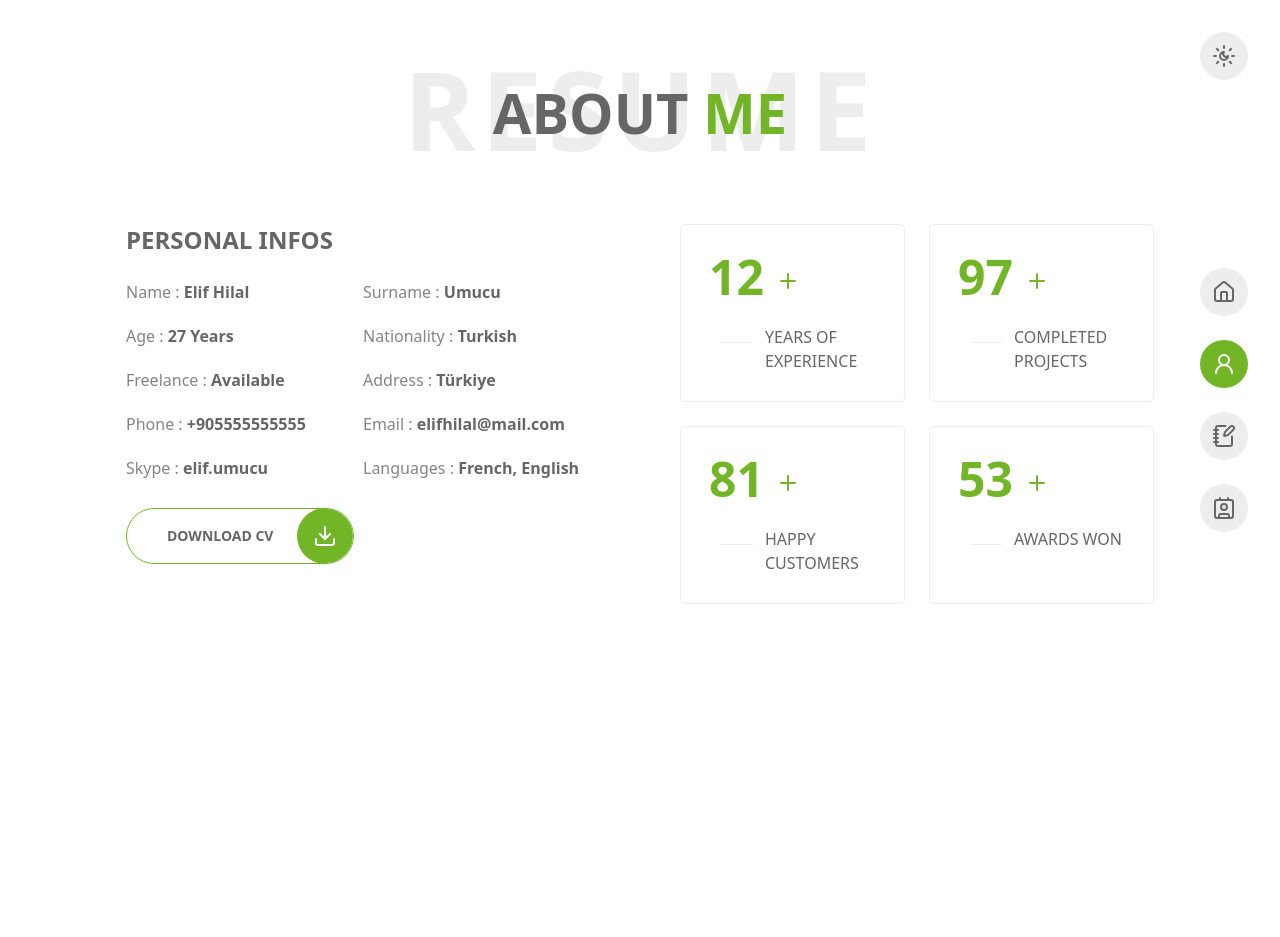
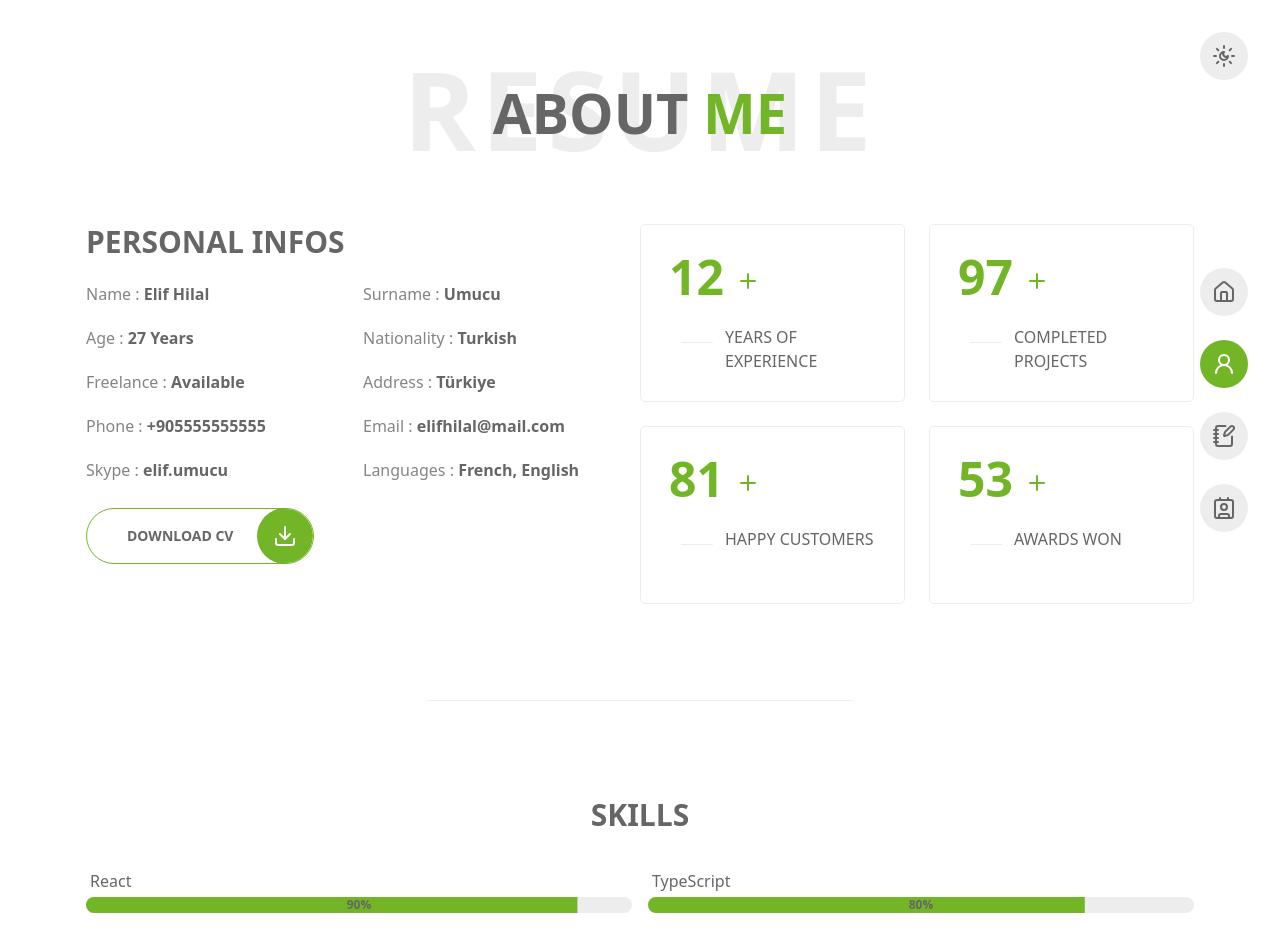
Before and after one commit to Ozavsar/ehilal, a Next.js app: page /about in a window 1280 px wide. Shown: the top 937 px of the page. Before the commit the page ends 800 px from the top, so only its background shows below. Built offline with nearby package versions, Linux system fonts and the light colour scheme.

Commit message:
feat: Add @radix-ui/react-progress dependency and implement SkillsSection in AboutContainer

```diff
--- a/package.json
+++ b/package.json
@@ -9,6 +9,7 @@
     "lint": "next lint"
   },
   "dependencies": {
+    "@radix-ui/react-progress": "^1.1.0",
     "@radix-ui/react-slot": "^1.1.0",
     "class-variance-authority": "^0.7.0",
     "clsx": "^2.1.1",
--- /dev/null
+++ b/src/components/ui/progress.tsx
@@ -0,0 +1,46 @@
+"use client";
+
+import * as ProgressPrimitive from "@radix-ui/react-progress";
+import React from "react";
+import { cn } from "@/lib/utils";
+
+const Progress = React.forwardRef<
+  React.ElementRef<typeof ProgressPrimitive.Root>,
+  React.ComponentPropsWithoutRef<typeof ProgressPrimitive.Root>
+>(({ className, value, title, ...props }, ref) => {
+  const [progress, setProgress] = React.useState(10);
+
+  React.useEffect(() => {
+    const timer = setTimeout(() => setProgress(value!), 300);
+    return () => clearTimeout(timer);
+  }, [value]);
+
+  return (
+    <div className="flex flex-col">
+      <p className="p-1 font-medium">{title}</p>
+
+      <div className="relative w-full">
+        <ProgressPrimitive.Root
+          ref={ref}
+          className={cn(
+            "relative h-4 w-full overflow-hidden rounded-full bg-secondary",
+            className,
+          )}
+          {...props}
+        >
+          <ProgressPrimitive.Indicator
+            className="h-full w-full flex-1 bg-primary transition-all"
+            style={{ transform: `translateX(-${100 - (progress || 0)}%)` }}
+          />
+        </ProgressPrimitive.Root>
+        <span className="absolute left-1/2 top-1/2 -translate-x-1/2 -translate-y-1/2 transform text-xs font-semibold">
+          {progress}%
+        </span>
+      </div>
+    </div>
+  );
+});
+
+Progress.displayName = ProgressPrimitive.Root.displayName;
+
+export { Progress };
--- a/src/containers/about/index.tsx
+++ b/src/containers/about/index.tsx
@@ -1,11 +1,15 @@
 import PersonalInfoSection from "./sections/PersonalInfoSection";
+import SkillsSection from "./sections/SkillsSection";
 import TitleSection from "./sections/TitleSection";
 
 export default function AboutContainer() {
   return (
-    <main className="flex flex-col">
+    <main className="flex flex-col sm:pb-20">
       <TitleSection />
       <PersonalInfoSection />
+      <span className="my-24 h-[1px] w-1/3 self-center bg-muted" />
+      <SkillsSection />
+      <span className="my-24 h-[1px] w-1/3 self-center bg-muted" />
     </main>
   );
 }
--- a/src/containers/about/sections/PersonalInfoSection.tsx
+++ b/src/containers/about/sections/PersonalInfoSection.tsx
@@ -34,9 +34,9 @@ const handleDownloadCV = () => {
 
 export default function PersonalInfoSection() {
   return (
-    <section className="grid grid-cols-1 sm:container max-sm:pt-20 xl:grid-cols-2">
-      <div className="mb-10 flex flex-col justify-between px-4 sm:px-10">
-        <h1 className="pb-4 text-2xl font-bold uppercase">Personal Infos</h1>
+    <section className="container grid grid-cols-1 max-sm:pt-20 xl:grid-cols-2">
+      <div className="mb-10 flex flex-col justify-between">
+        <h1 className="pb-4 text-3xl font-bold uppercase">Personal Infos</h1>
         <Image
           src="/images/home/profile-picture.webp"
           className="xs:!hidden border-black-3 mx-auto mb-10 hidden size-52 rounded-full border-4 border-solid max-sm:block"
@@ -60,7 +60,7 @@ export default function PersonalInfoSection() {
           onClick={handleDownloadCV}
         />
       </div>
-      <ul className="grid-auto-rows-min grid grid-cols-2 gap-2 px-4 sm:gap-6 sm:px-10">
+      <ul className="grid-auto-rows-min grid grid-cols-2 gap-2 sm:gap-6">
         {statsData.map((item, index) => (
           <StatCard
             key={index}
--- /dev/null
+++ b/src/containers/about/sections/SkillsSection.tsx
@@ -0,0 +1,22 @@
+"use client";
+import { Progress } from "@/components/ui/progress";
+
+export default function SkillsSection() {
+  return (
+    <section className="container w-full">
+      <h1 className="pb-4 text-center text-3xl font-bold uppercase">Skills</h1>
+      <div className="mt-4 grid grid-cols-2 gap-4">
+        <Progress
+          title="React"
+          value={90}
+          getValueLabel={(value) => `${value}%`}
+        />
+        <Progress title="TypeScript" value={80} />
+        <Progress title="Node.js" value={70} />
+        <Progress title="GraphQL" value={60} />
+        <Progress title="Docker" value={50} />
+        <Progress title="Kubernetes" value={40} />
+      </div>
+    </section>
+  );
+}
--- a/src/containers/about/sections/TitleSection.tsx
+++ b/src/containers/about/sections/TitleSection.tsx
@@ -1,6 +1,6 @@
 export default function TitleSection() {
   return (
-    <section>
+    <section className="z-10">
       <div className="relative flex flex-col items-center justify-center py-[70px] max-sm:hidden">
         <h2 className="text-[56px] font-black uppercase">
           About <span className="text-primary">Me</span>
@@ -9,7 +9,7 @@ export default function TitleSection() {
           Resume
         </span>
       </div>
-      <div className="fixed top-0 left-0 w-full bg-muted py-4 pl-6 sm:hidden">
+      <div className="fixed left-0 top-0 w-full bg-muted py-4 pl-6 sm:hidden">
         <h2 className="text-2xl font-black uppercase">
           About <span className="text-primary">Me</span>
         </h2>
```
Also changed, not shown: 1 other file (tests, documents, lock files or other folders).
